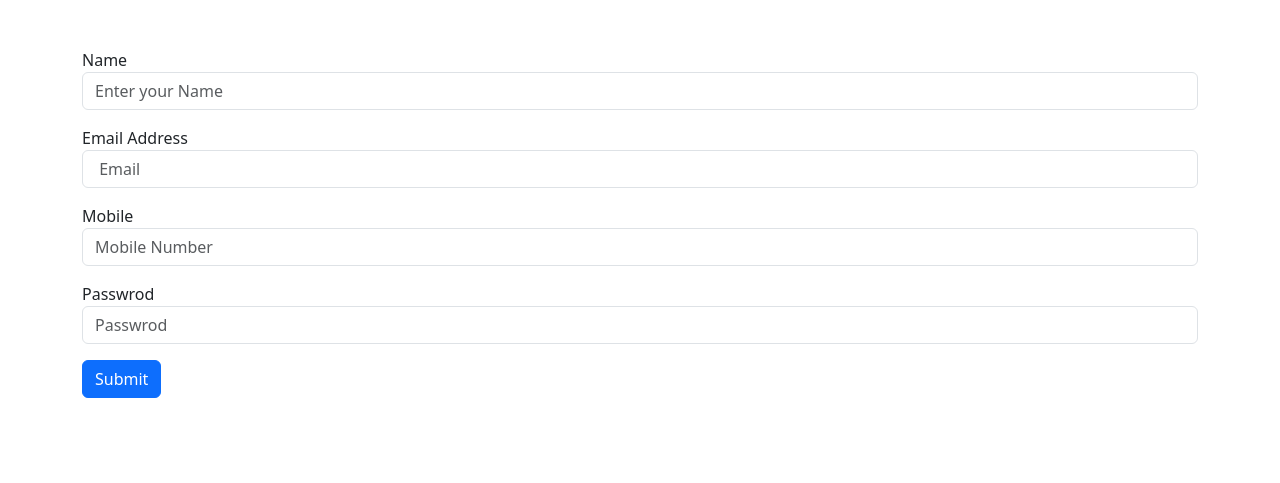
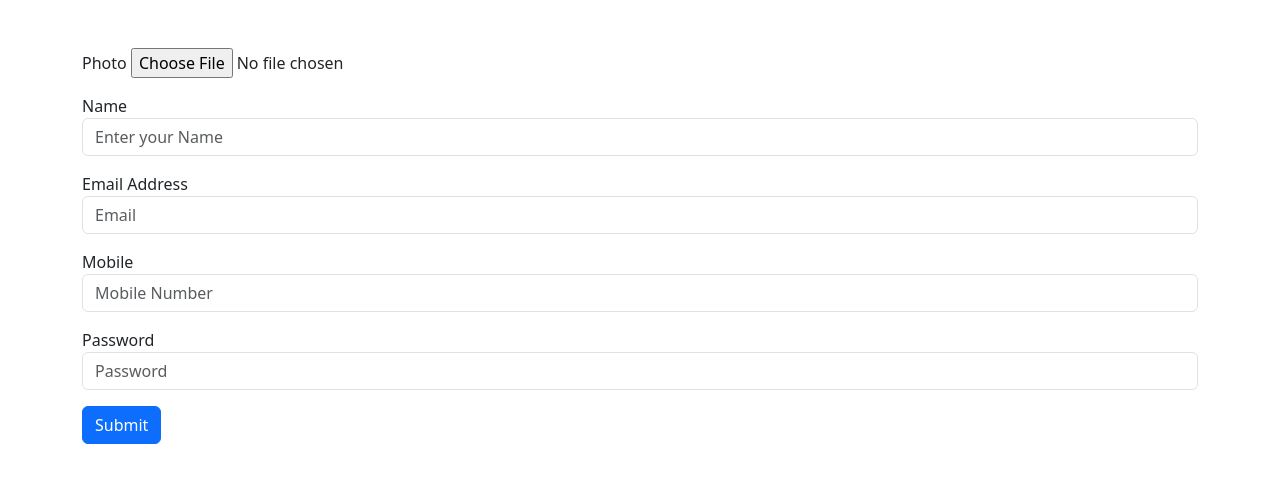
Before and after one commit to imatationcode/Database-CRUD-Web, a PHP site: page / in a window 1280 px wide. Shown: the top 483 px of the page. Run offline with PHP 8.4, Linux system fonts and the light colour scheme.

Commit message:
accept photo to the database

```diff
--- a/connect.php
+++ b/connect.php
@@ -14,3 +14,5 @@ if (!$conn)
     }
 
 ?>
+
+<!-- //http://localhost/phpmyadmin -->
--- a/index.php
+++ b/index.php
@@ -2,13 +2,17 @@
 include 'connect.php';
 if(isset($_POST['submit']))
 {
+    $filename =$_FILES["image"]["name"];
+    $tempname =$_FILES["image"]["tmp_name"];
+    $folder = "pics/".$filename;
+    move_uploaded_file($tempname,$folder);
     $name=$_POST['name'];
     $email=$_POST['email'];
     $mobile=$_POST['mobile'];
-    $password=$_POST['passwrod'];
+    $password=$_POST['password'];
 
-    $sql = "INSERT INTO empdetails (name, email, mobile, password)
-    VALUES ('$name', '$email', '$mobile', '$password')";
+    $sql = "INSERT INTO empdetails (photo , name, email, mobile, password)
+    VALUES ('$folder','$name', '$email', '$mobile', '$password')";
 
     $result = mysqli_query($conn, $sql);
 
@@ -20,42 +24,43 @@ if(isset($_POST['submit']))
     }
 }
 ?>
-
-<!doctype html>
+<!DOCTYPE html>
 <html lang="en">
 <head>
-    <meta charset="utf-8">
-    <meta name="viewport" content="width=device-width, initial-scale=1">
+    <meta charset="UTF-8">
+    <meta name="viewport" content="width=device-width, initial-scale=1.0">
     <title>Softmonks Details</title>
     <link href="https://cdn.jsdelivr.net/npm/bootstrap@5.3.2/dist/css/bootstrap.min.css" rel="stylesheet" integrity="sha384-T3c6CoIi6uLrA9TneNEoa7RxnatzjcDSCmG1MXxSR1GAsXEV/Dwwykc2MPK8M2HN" crossorigin="anonymous">
 </head>
 <body>
-    <div class="container my-5" >
-        <form method="post">
+    <div class="container my-5">
+        <form method="post" enctype="multipart/form-data" onsubmit="return validateForm()">
         <div class="mb-3">
-                <label >Name</label>
-                <input type="text" class="form-control"
-                placeholder="Enter your Name" name="name" autocomplete="off">
+                <label>Photo</label>
+                <input type="file" name="image" autocomplete="off" required>
             </div>
             <div class="mb-3">
-                <label >Email Address</label>
-                <input type="email" class="form-control"
-                placeholder=" Email" name="email" autocomplete="off">
+                <label>Name</label>
+                <input type="text" class="form-control" placeholder="Enter your Name" name="name" autocomplete="off" required>
             </div>
             <div class="mb-3">
-                <label >Mobile</label>
-                <input type="text" class="form-control"
-                placeholder="Mobile Number" name="mobile" autocomplete="off">
+                <label>Email Address</label>
+                <input type="email" class="form-control" placeholder="Email" name="email" autocomplete="off" required>
             </div>
             <div class="mb-3">
-                <label >Passwrod</label>
-                <input type="password" class="form-control"
-                placeholder="Passwrod" name="passwrod" autocomplete="off">
+                <label>Mobile</label>
+                <input type="text" class="form-control" placeholder="Mobile Number" name="mobile" autocomplete="off" required>
             </div>
-
+            <div class="mb-3">
+                <label>Password</label>
+                <input type="password" class="form-control" placeholder="Password" name="password" autocomplete="off" required>
+            </div>
             <button type="submit" class="btn btn-primary" name="submit">Submit</button>
         </form>
     </div>
+
+    <script src="validation.js"></script>
+
     <script src="https://cdn.jsdelivr.net/npm/bootstrap@5.3.2/dist/js/bootstrap.bundle.min.js" integrity="sha384-C6RzsynM9kWDrMNeT87bh95OGNyZPhcTNXj1NW7RuBCsyN/o0jlpcV8Qyq46cDfL" crossorigin="anonymous"></script>
 </body>
 </html>
--- a/modify.php
+++ b/modify.php
@@ -42,7 +42,7 @@ if (isset($_POST['modify'])) {
   </head>
   <body>
     <div class="container my-5" >
-        <form method="post">
+        <form method="post" onsubmit="return validateForm()">
            <div class="mb-3">
                 <label >Name</label>
                 <input type="text" class="form-control"
@@ -67,6 +67,7 @@ if (isset($_POST['modify'])) {
             <button type="submit" class="btn btn-danger" name="modify">Modify</button>
         </form>
    </div>
+   <script src="validation.js"></script>
     <script src="https://cdn.jsdelivr.net/npm/bootstrap@5.3.2/dist/js/bootstrap.bundle.min.js" integrity="sha384-C6RzsynM9kWDrMNeT87bh95OGNyZPhcTNXj1NW7RuBCsyN/o0jlpcV8Qyq46cDfL" crossorigin="anonymous"></script>
   </body>
 </html>
--- /dev/null
+++ b/validation.js
@@ -0,0 +1,18 @@
+function validateForm() {
+    let mobile = document.getElementsByName('mobile')[0].value;
+    let password = document.getElementsByName('password')[0].value;
+
+    // Validate mobile number
+    if (mobile.length !== 10 || isNaN(mobile)) {
+        alert('Mobile number should be 10 digits.');
+        return false;
+    }
+
+    // Validate password
+    if (password.length < 6 || !/\W/.test(password)) {
+        alert('Password should be at least 6 characters long and contain a special character.');
+        return false;
+    }
+
+    return true;
+}
```
Also changed, not shown: display.php (+8 -5 lines), pics/3cb30fce5935698975737c0905237803~2.jpg (added), pics/a5cf52d0c5207eba768c9957466ac819.jpg (added), pics/a97ff03c394dee1f45c9423cff0292eb.jpg (added), pics/leaves.jpg (added), pics/logoinvent.png (added). Lines whose indentation alone changed are shown as unchanged.
